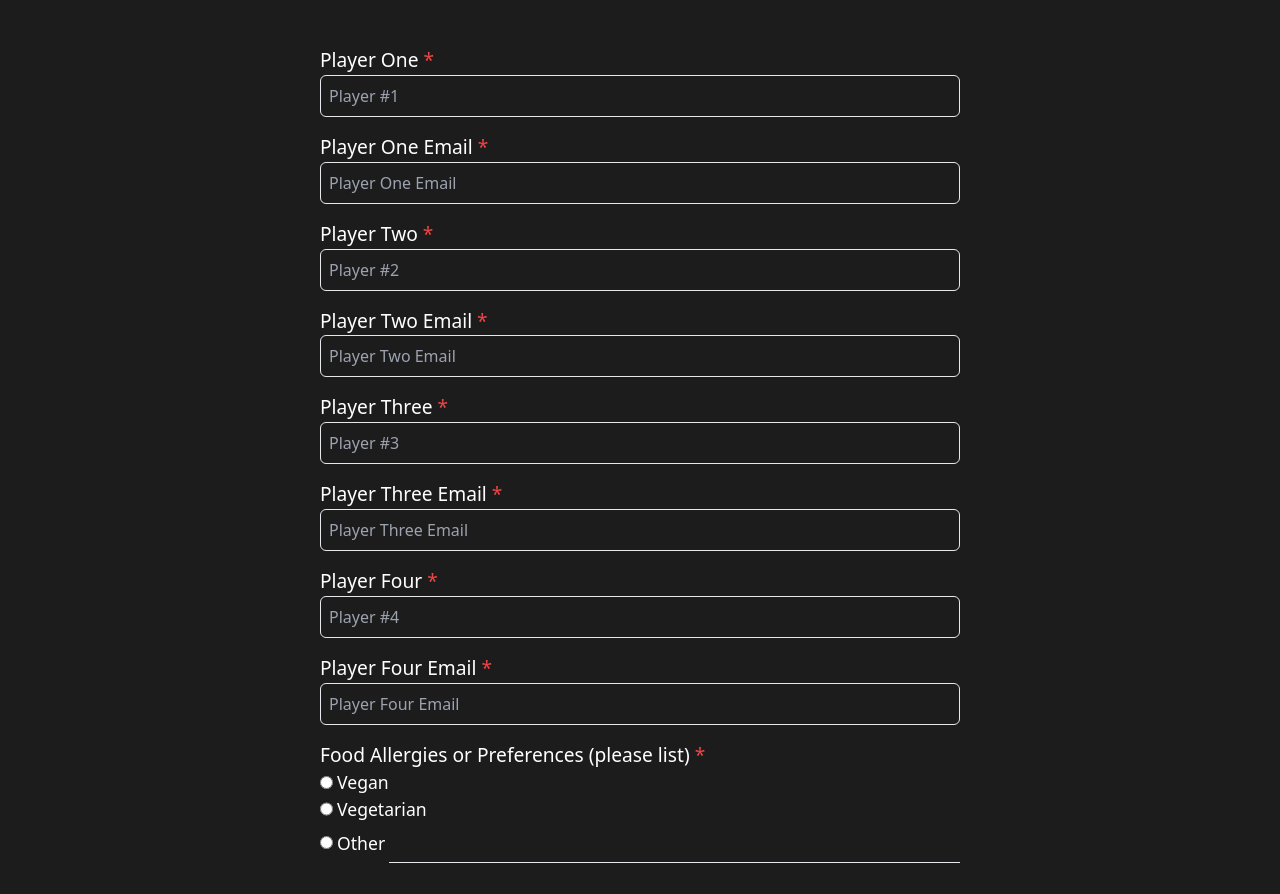
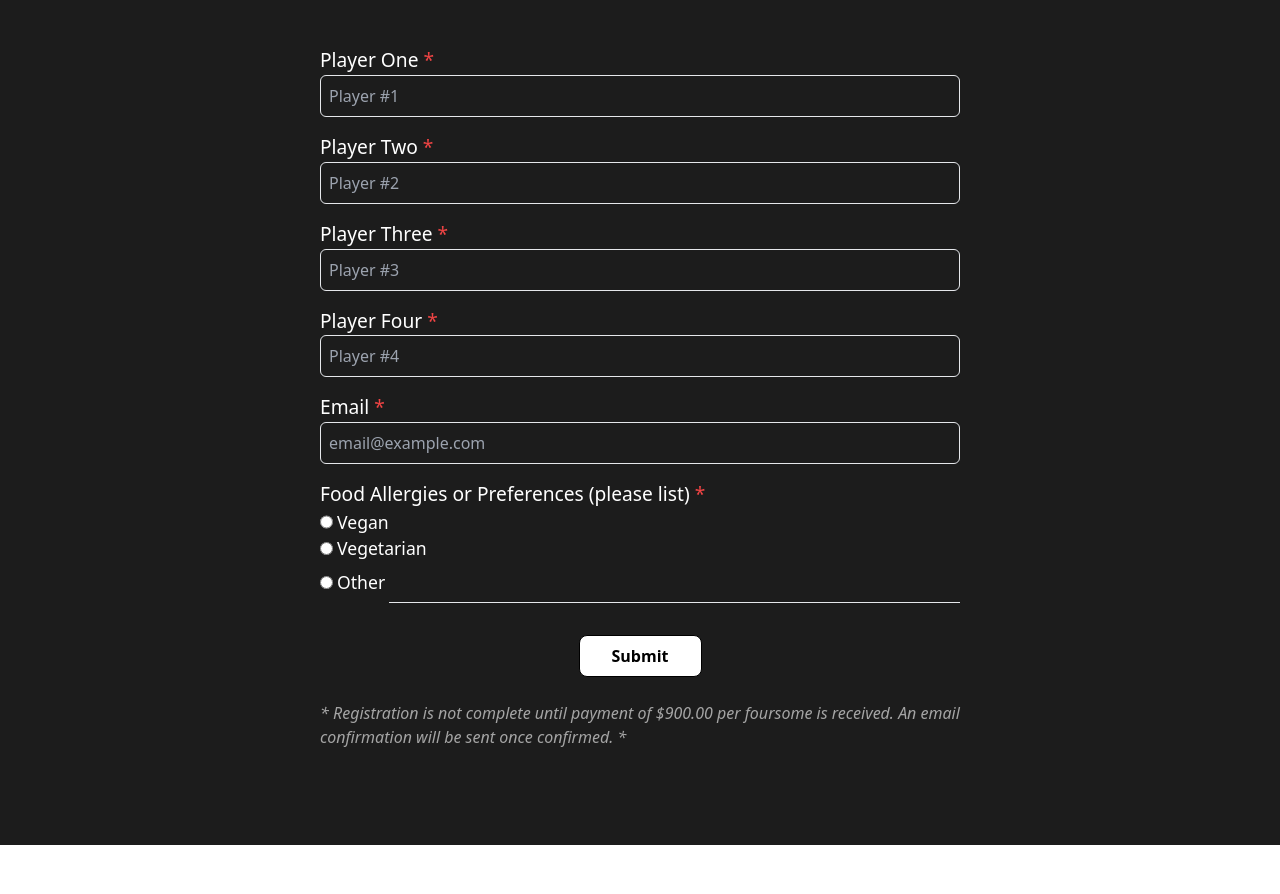
Before and after one commit to gianpinili/thsopen, a React (Vite) app: page /register in a window 1280 px wide. Shown: the part 2320-3214 px from the top of the page. Built offline with nearby package versions, Linux system fonts and the light colour scheme.

Commit message:
update registration form, reduced emails - only one now [skip netlify]

```diff
--- a/src/pages/RegisterForm.jsx
+++ b/src/pages/RegisterForm.jsx
@@ -8,10 +8,7 @@ function RegisterForm() {
  const [secondPlayer, setSecondPlayer] = useState('');
  const [thirdPlayer, setThirdPlayer] = useState('');
  const [fourthPlayer, setFourthPlayer] = useState('');
- const [contactPlayerOne, setContactPlayerOne] = useState('');
- const [contactPlayerTwo, setContactPlayerTwo] = useState('');
- const [contactPlayerThree, setContactPlayerThree] = useState('');
- const [contactPlayerFour, setContactPlayerFour] = useState('');
+ const [emailContact, setEmailContact] = useState('');
  const [food, setFood] = useState('');
  const [alert, setAlert] = useState({ open: false, severity: '', message: '', message2: '', title: '' });
  const [isValid, setIsValid] = useState(false);
@@ -19,7 +16,7 @@ function RegisterForm() {
  const handleSubmit = async (e) => {
   e.preventDefault();
 
-  if (!firstPlayer || !secondPlayer || !thirdPlayer || !fourthPlayer || !contactPlayerOne || !contactPlayerTwo || !contactPlayerThree || !contactPlayerFour || !food) {
+  if (!firstPlayer || !secondPlayer || !thirdPlayer || !fourthPlayer || !emailContact || !food) {
    setAlert({
     open: true,
     severity: 'error',
@@ -35,13 +32,10 @@ function RegisterForm() {
 
   const templateParams = {
    firstPlayer,
-   contactPlayerOne,
+   emailContact,
    secondPlayer,
-   contactPlayerTwo,
    thirdPlayer,
-   contactPlayerThree,
    fourthPlayer,
-   contactPlayerFour,
    food
   };
 
@@ -58,10 +52,7 @@ function RegisterForm() {
    setSecondPlayer('');
    setThirdPlayer('');
    setFourthPlayer('');
-   setContactPlayerOne('');
-   setContactPlayerTwo('');
-   setContactPlayerThree('');
-   setContactPlayerFour('');
+   setEmailContact('');
    setFood('');
 
    // Set the form as valid to show the link for payment
@@ -112,19 +103,6 @@ function RegisterForm() {
        />
       </div>
       <div className="">
-       <label htmlFor="contactPlayerOne" className="w-1/3 md:text-[1.2rem] 2xl:text-[1.35rem]">
-        Player One Email <span className="text-red-500">*</span>
-       </label>
-       <input
-        type="text"
-        id="contactPlayerOne"
-        className="bg-transparent border rounded-md w-full p-2 focus:border-[#cefac6] focus:outline-none"
-        placeholder="Player One Email"
-        value={contactPlayerOne}
-        onChange={(e) => setContactPlayerOne(e.target.value)}
-       />
-      </div>
-      <div className="">
        <label htmlFor="secondPlayer" className="md:text-[1.2rem] 2xl:text-[1.35rem]">
         Player Two <span className="text-red-500">*</span>
        </label>
@@ -135,19 +113,6 @@ function RegisterForm() {
         placeholder="Player #2"
         value={secondPlayer}
         onChange={(e) => setSecondPlayer(e.target.value)}
-       />
-      </div>
-      <div className="">
-       <label htmlFor="contactPlayerTwo" className="w-1/3 md:text-[1.2rem] 2xl:text-[1.35rem]">
-        Player Two Email <span className="text-red-500">*</span>
-       </label>
-       <input
-        type="text"
-        id="contactPlayerTwo"
-        className="bg-transparent border rounded-md w-full p-2 focus:border-[#cefac6] focus:outline-none"
-        placeholder="Player Two Email"
-        value={contactPlayerTwo}
-        onChange={(e) => setContactPlayerTwo(e.target.value)}
        />
       </div>
      </div>
@@ -165,19 +130,6 @@ function RegisterForm() {
       />
      </div>
      <div className="">
-      <label htmlFor="contactPlayerThree" className="w-1/3 md:text-[1.2rem] 2xl:text-[1.35rem]">
-       Player Three Email <span className="text-red-500">*</span>
-      </label>
-      <input
-       type="text"
-       id="contactPlayerThree"
-       className="bg-transparent border rounded-md w-full p-2 focus:border-[#cefac6] focus:outline-none"
-       placeholder="Player Three Email"
-       value={contactPlayerThree}
-       onChange={(e) => setContactPlayerThree(e.target.value)}
-      />
-     </div>
-     <div className="">
       <label htmlFor="fourthPlayer" className="w-1/3 md:text-[1.2rem] 2xl:text-[1.35rem]">
        Player Four <span className="text-red-500">*</span>
       </label>
@@ -191,16 +143,16 @@ function RegisterForm() {
       />
      </div>
      <div className="">
-      <label htmlFor="contactPlayerFour" className="w-1/3 md:text-[1.2rem] 2xl:text-[1.35rem]">
-       Player Four Email <span className="text-red-500">*</span>
+      <label htmlFor="contactPlayerOne" className="w-1/3 md:text-[1.2rem] 2xl:text-[1.35rem]">
+       Email <span className="text-red-500">*</span>
       </label>
       <input
        type="text"
-       id="contactPlayerFour"
+       id="contactPlayerOne"
        className="bg-transparent border rounded-md w-full p-2 focus:border-[#cefac6] focus:outline-none"
-       placeholder="Player Four Email"
-       value={contactPlayerFour}
-       onChange={(e) => setContactPlayerFour(e.target.value)}
+       placeholder="email@example.com"
+       value={emailContact}
+       onChange={(e) => setEmailContact(e.target.value)}
       />
      </div>
      <div>
```
